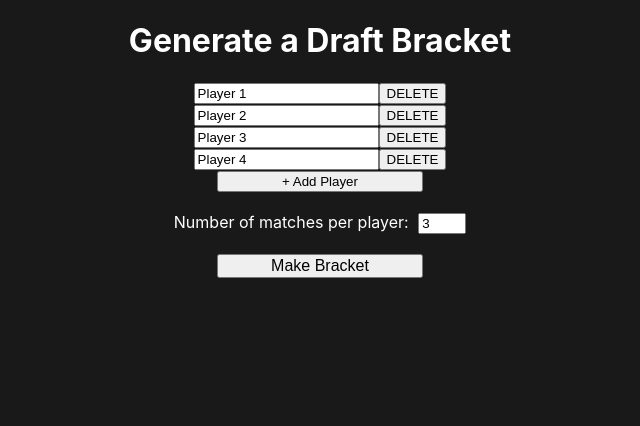
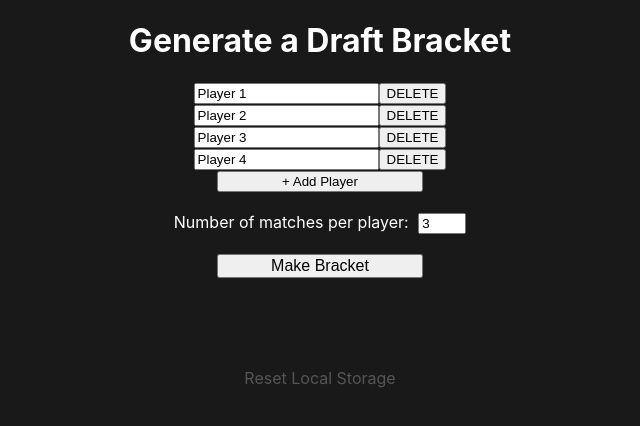
Before and after one commit to jfox16/jofox-draft-bracket, a React (Create React App) app: page / in a window 1280 px wide. Shown: the top 426 px of the page, without its empty margins (320-960 px from the left). Built offline with nearby package versions, Linux system fonts and the light colour scheme.

Commit message:
Save players in local storage

```diff
--- a/src/App.tsx
+++ b/src/App.tsx
@@ -5,9 +5,10 @@ import { PlayerContext, usePlayerContextValue } from './contexts/Player.context'
 
 import './styles.css';
 
-function App() {
+const App = () => {
   const playerContextValue = usePlayerContextValue();
   const bracketContextValue = useBracketContextValue();
+  console.info('App.tsx rerendering');
   return (
     <div className="App" style={{margin: 'auto', maxWidth: 800, paddingBottom: 40}}>
       <PlayerContext.Provider value={playerContextValue}>
--- a/src/components/MatchList.tsx
+++ b/src/components/MatchList.tsx
@@ -20,7 +20,7 @@ export const MatchList = () => {
     const [ isHovered, setIsHovered ] = useState<boolean>(false);
 
     const handleCrownClick = (playerKey: IdString) => {
-      toggleMatchWinner(matchKey, playerKey)
+      toggleMatchWinner(matchKey, playerKey);
     }
 
     const getIcon = (playerKey: IdString) => {
--- /dev/null
+++ b/src/components/ResetLocalStorageButton.component.tsx
@@ -0,0 +1,12 @@
+
+const resetLocalStorage = () => {
+  localStorage.clear();
+}
+
+export const ResetLocalStorageButton = () => {
+  return (
+    <p onClick={resetLocalStorage} style={{color: '#555555', cursor: 'pointer', marginTop: 50}}>
+      Reset Local Storage
+    </p>
+  )
+}
--- a/src/contexts/Player.context.tsx
+++ b/src/contexts/Player.context.tsx
@@ -1,4 +1,4 @@
-import { createContext, useState } from 'react';
+import { createContext, useEffect, useState } from 'react';
 import { makeNewPlayer } from "../util/Player.util";
 import { Player, PlayerRecord } from '../util/types.util';
 
@@ -13,7 +13,7 @@ interface IPlayerContext {
 
 const getInitialPlayerRecord = () => {
   return {
-    ...makeNewPlayer({ name: 'Player 1', color: 'white'}),
+    ...makeNewPlayer({ name: 'Player 1', color: 'white' }),
     ...makeNewPlayer({ name: 'Player 2', color: 'gray' }),
     ...makeNewPlayer({ name: 'Player 3', color: 'gray' }),
     ...makeNewPlayer({ name: 'Player 4', color: 'gray' }),
@@ -23,7 +23,13 @@ const getInitialPlayerRecord = () => {
 export const PlayerContext = createContext<IPlayerContext>({} as IPlayerContext);
 
 export const usePlayerContextValue = (): IPlayerContext => {
-  const [ playerRecord, setPlayerRecord ] = useState<PlayerRecord>(getInitialPlayerRecord());
+  const savedPlayerRecordString = localStorage.getItem('playerRecord');
+  const savedPlayerRecord = savedPlayerRecordString ? JSON.parse(savedPlayerRecordString) : null;
+  const [playerRecord, setPlayerRecord] = useState<PlayerRecord>(savedPlayerRecord || getInitialPlayerRecord());
+
+  useEffect(() => {
+    localStorage.setItem('playerRecord', JSON.stringify(playerRecord));
+  }, [playerRecord]);
 
   const addPlayer = (player?: Partial<Player>) => {
     if (Object.entries(playerRecord).length < 8) {
--- a/src/pages/NewBracket.page.tsx
+++ b/src/pages/NewBracket.page.tsx
@@ -7,6 +7,7 @@ import { PlayerContext } from '../contexts/Player.context';
 import { getBalancedMatchups } from '../util/getBalancedMatchups';
 import { IdString, MatchRecord } from '../util/types.util';
 import { makeUniqueKey } from '../makeUniqueKey';
+import { ResetLocalStorageButton } from '../components/ResetLocalStorageButton.component';
 
 export const NewBracketPage = () => {
   const [ numberOfMatchesPerPlayer, setNumberOfMatchesPerPlayer ] = useState<number>(3);
@@ -49,6 +50,7 @@ export const NewBracketPage = () => {
         <button onClick={makeBracket} style={{fontSize: 16, width: 206}}>Make Bracket</button>
       </div>
       <BracketDisplay />
+      <ResetLocalStorageButton />
     </div>
   )
 }
--- a/src/styles.css
+++ b/src/styles.css
@@ -62,11 +62,12 @@ th {
 }
 
 .resultsDisplay .resultToolTip {
-  position: relative;
   background: #292929;
-  width: max-content;
+  border: 1px solid white;
   max-width: 100px;
   padding: 2px 6px;
   pointer-events: none;
-  top: -2px;
+  position: relative;
+  top: -5px;
+  width: max-content;
 }
```
